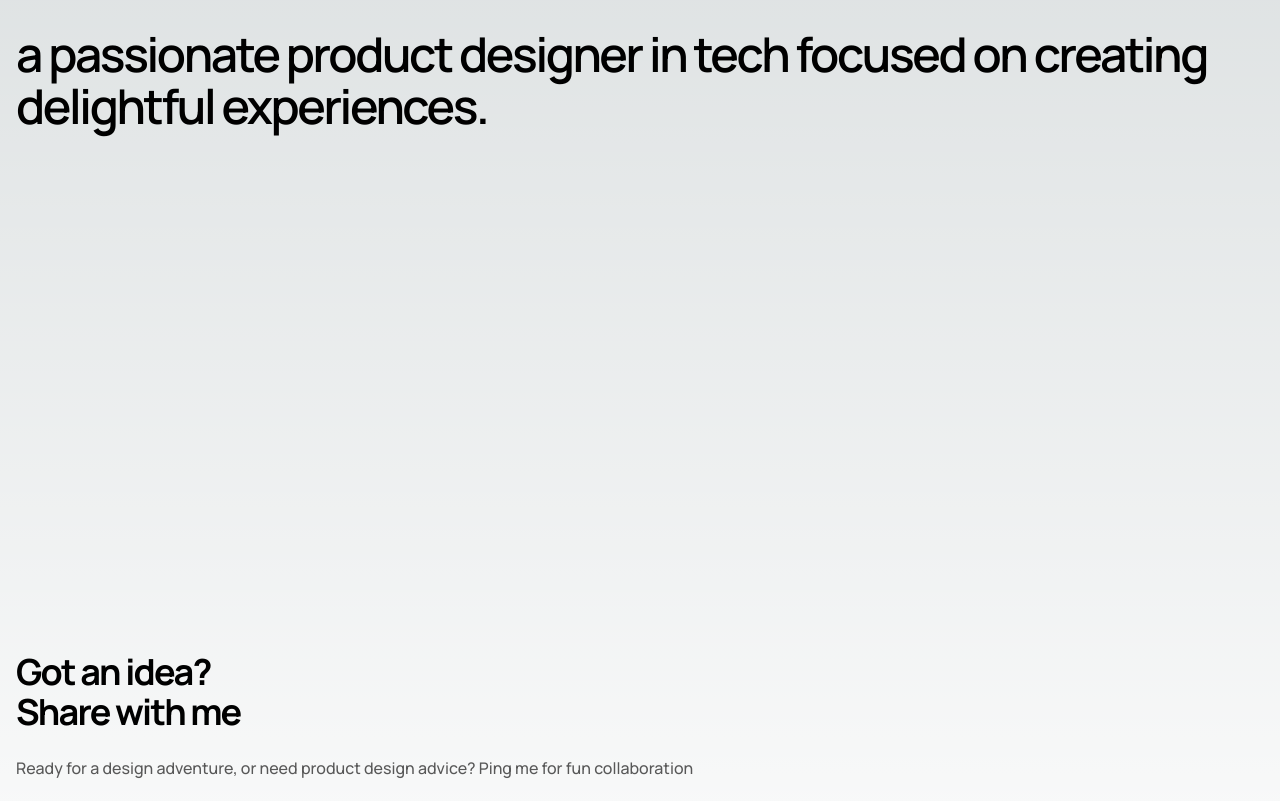
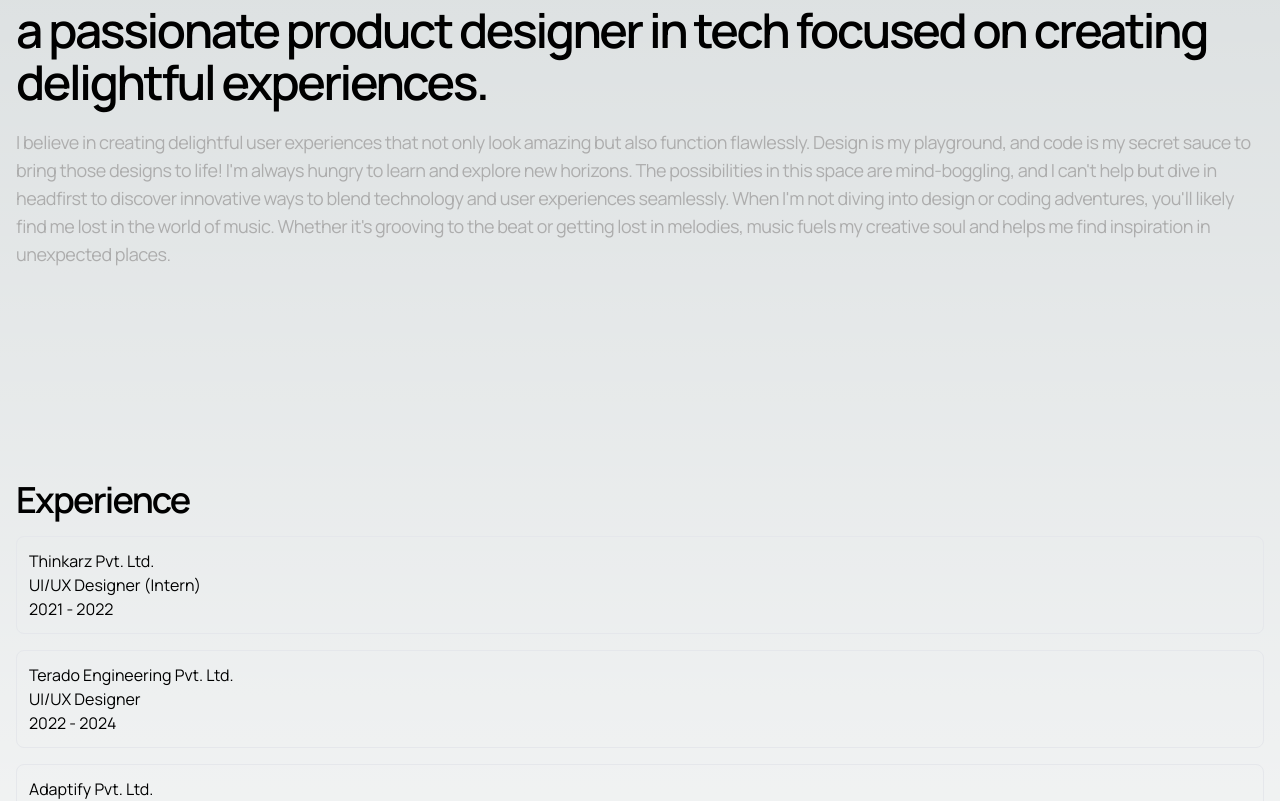
Before and after one commit to andrew-0210/portfolio_website, a Next.js app: page /about in a window 1280 px wide. Shown: the part 320-1121 px from the top of the page. Built offline with nearby package versions, Linux system fonts and the light colour scheme.

Commit message:
added experience

```diff
--- a/src/app/about/page.tsx
+++ b/src/app/about/page.tsx
@@ -1,14 +1,13 @@
-import React from 'react';
+import About from '@/components/About';
+import Experience from '@/components/Experience';
 
-const About = () => {
+const AboutPage = () => {
   return (
-    <div className='h-screen flex items-center px-[1rem] '>
-      <h1 className='text-5xl font-semibold leading-[3.25rem] tracking-tighter lowercase'>
-        A passionate product designer in Tech focused on creating delightful
-        experiences.
-      </h1>
-    </div>
+    <section>
+      <About />
+      <Experience />
+    </section>
   );
 };
 
-export default About;
+export default AboutPage;
--- a/src/app/page.tsx
+++ b/src/app/page.tsx
@@ -1,18 +1,9 @@
+import Hero from '@/components/Hero';
+
 export default function Home() {
   return (
-    <main className='px-[1rem] h-screen flex flex-col justify-center items-start gap-3 md:items-center md:max-w-[90em] md:m-auto'>
-      <h1 className='text-5xl font-semibold leading-[3.25rem] tracking-tighter'>
-        Andrew is a Designer + Developer
-      </h1>
-      <div className='bg-[#111111] px-[1rem] py-[0.5rem] rounded-full border-[1px] border-[#4b4b4b] relative overflow-hidden'>
-        <div className='absolute top-0 left-0 h-full animate-slide-right flex gap-[2px] z-0'>
-          <div className=' bg-[#575757] h-full w-[8px] transform -skew-x-12' />
-          <div className=' bg-[#575757] h-full w-[4px] transform -skew-x-12' />
-        </div>
-        <p className='font-semibold  relative z-10 text-[#48be2b]'>
-          Mumbai, India
-        </p>
-      </div>
+    <main>
+      <Hero />
     </main>
   );
 }
--- /dev/null
+++ b/src/components/About.tsx
@@ -0,0 +1,24 @@
+const About = () => {
+  return (
+    <div className='h-screen flex flex-col items-center justify-center px-[1rem] pt-[7rem] gap-5'>
+      <h1 className='text-5xl font-semibold leading-[3.25rem] tracking-tighter lowercase'>
+        A passionate product designer in Tech focused on creating delightful
+        experiences.
+      </h1>
+      <p className='leading-7 text-[1.125rem] tracking-tight text-[#adadad]'>
+        I believe in creating delightful user experiences that not only look
+        amazing but also function flawlessly. Design is my playground, and code
+        is my secret sauce to bring those designs to life! I'm always hungry to
+        learn and explore new horizons. The possibilities in this space are
+        mind-boggling, and I can't help but dive in headfirst to discover
+        innovative ways to blend technology and user experiences seamlessly.
+        When I'm not diving into design or coding adventures, you'll likely find
+        me lost in the world of music. Whether it's grooving to the beat or
+        getting lost in melodies, music fuels my creative soul and helps me find
+        inspiration in unexpected places.
+      </p>
+    </div>
+  );
+};
+
+export default About;
--- /dev/null
+++ b/src/components/Experience.tsx
@@ -0,0 +1,40 @@
+import React from 'react';
+
+const experience = [
+  {
+    company: 'Thinkarz Pvt. Ltd.',
+    designation: 'UI/UX Designer (Intern)',
+    duration: '2021 - 2022',
+  },
+  {
+    company: 'Terado Engineering Pvt. Ltd.',
+    designation: 'UI/UX Designer',
+    duration: '2022 - 2024',
+  },
+  {
+    company: 'Adaptify Pvt. Ltd.',
+    designation: 'UI/UX Designer',
+    duration: '2024 - Present',
+  },
+];
+
+const Experience = () => {
+  return (
+    <div className='px-[1rem]'>
+      <h2 className='text-4xl font-semibold tracking-tighter mb-4'>
+        Experience
+      </h2>
+      <section className='flex flex-col gap-4'>
+        {experience.map(card => (
+          <div key={card.company} className='border p-3 rounded-lg'>
+            <h3>{card.company}</h3>
+            <p>{card.designation}</p>
+            <p>{card.duration}</p>
+          </div>
+        ))}
+      </section>
+    </div>
+  );
+};
+
+export default Experience;
--- a/src/components/Footer.tsx
+++ b/src/components/Footer.tsx
@@ -2,11 +2,11 @@ import Link from 'next/link';
 
 const Footer = () => {
   return (
-    <div className='h-[70vh] px-[1rem] flex justify-center items-start flex-col gap-6'>
-      <h2 className='text-4xl font-bold tracking-tighter '>
+    <div className='h-[70vh] px-[1rem] flex justify-center items-start flex-col gap-6 '>
+      <h2 className='text-4xl font-bold tracking-tighter'>
         Got an idea? <span className='block'>Share with me</span>
       </h2>
-      <p className='font-medium text-[#585858]'>
+      <p className='font-medium text-[#adadad]'>
         Ready for a design adventure, or need product design advice? Ping me for
         fun collaboration
       </p>
--- /dev/null
+++ b/src/components/Hero.tsx
@@ -0,0 +1,24 @@
+import React from 'react';
+
+const Hero = () => {
+  return (
+    <div>
+      <main className='px-[1rem] h-screen flex flex-col justify-center items-start gap-3 md:items-center md:max-w-[90em] md:m-auto'>
+        <h1 className='text-5xl font-semibold leading-[3.25rem] tracking-tighter'>
+          Andrew is a Designer + Developer
+        </h1>
+        <div className='bg-[#111111] px-[1rem] py-[0.5rem] rounded-full border-[1px] border-[#4b4b4b] relative overflow-hidden'>
+          <div className='absolute top-0 left-0 h-full animate-slide-right flex gap-[2px] z-0'>
+            <div className=' bg-[#575757] h-full w-[8px] transform -skew-x-12' />
+            <div className=' bg-[#575757] h-full w-[4px] transform -skew-x-12' />
+          </div>
+          <p className='font-bold  relative z-10 text-[#48be2b]'>
+            Mumbai, India
+          </p>
+        </div>
+      </main>
+    </div>
+  );
+};
+
+export default Hero;
--- a/src/components/Navbar.tsx
+++ b/src/components/Navbar.tsx
@@ -1,4 +1,3 @@
-import Image from 'next/image';
 import Link from 'next/link';
 
 const links = [
@@ -17,7 +16,10 @@ const Navbar = () => {
     <nav className='p-[1rem] flex justify-between items-center md:px-[3rem] md:py-[2rem] fixed w-screen bg-[#181818] shadow-sm z-[9999]'>
       <Link href={'/'}>
         <h2 className='text-3xl font-bold tracking-tighter flex items-center gap-1'>
-          andrew <span className='text-[1.25rem] leading-[0rem]'>&reg;</span>
+          andrew{' '}
+          <span className='text-[1.25rem] leading-[0rem] font-normal'>
+            &reg;
+          </span>
         </h2>
       </Link>
       <ul className='flex gap-5 font-semibold tracking-tight'>
```
